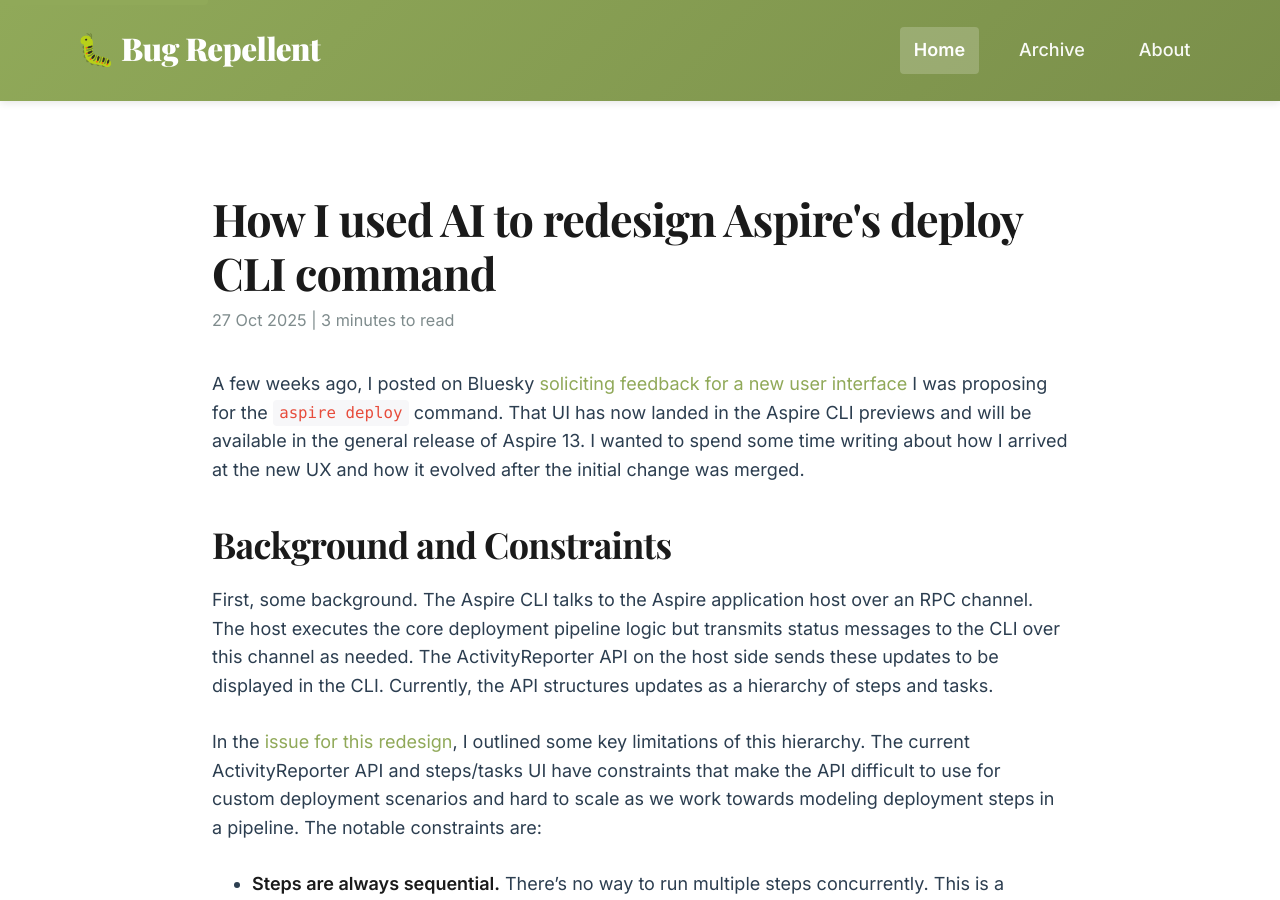
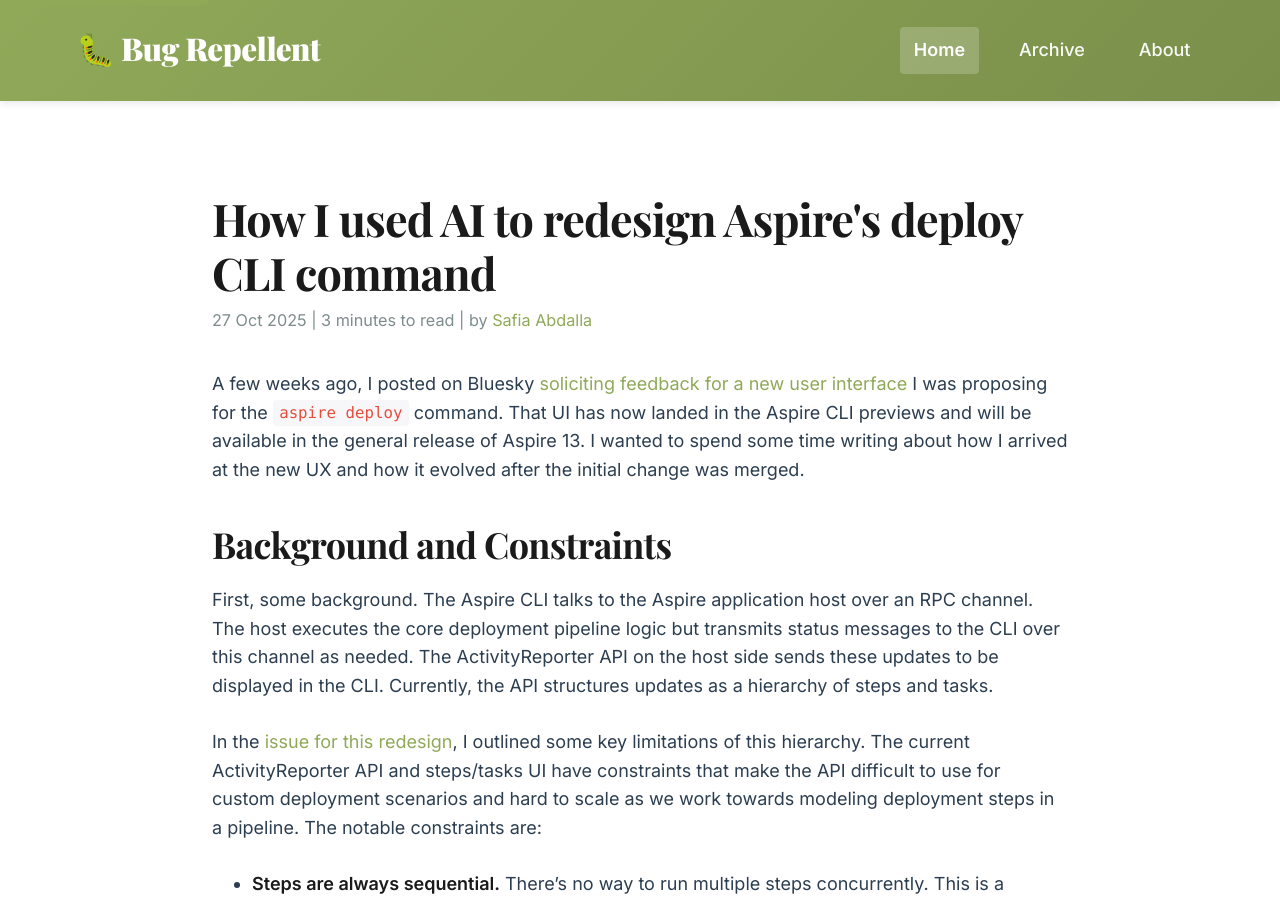
Before and after one commit to jean/blog, a Jekyll site: the page built from index.html, in a window 1280 px wide and 900 px high. Built offline with Jekyll 4.4.1, drawn with Linux system fonts in a browser that asks for light colours; the list of posts is cut into pages by our own code.

Commit message:
Add author to blog posts

```diff
--- a/_layouts/post.html
+++ b/_layouts/post.html
@@ -7,7 +7,8 @@
     <h1 class="post-title">{{ page.title }}</h1>
     <div class="post-date">
       <time datetime="{{ page.date | date_to_xmlschema }}">{{ page.date | date_to_string }}</time> |
-      {% include read-time.html content = page.content %}
+      {% include read-time.html content = page.content %} |
+      by <a href="https://captainsafia.com" target="_blank" rel="noopener noreferrer">Safia Abdalla</a>
     </div>
   </header>
   {{ content }}
--- a/index.html
+++ b/index.html
@@ -14,7 +14,8 @@
       </h1>
       <div class="post-date">
         <time datetime="{{ post.date | date_to_xmlschema }}">{{ post.date | date_to_string }}</time> |
-        {% include read-time.html content = post.content %}
+        {% include read-time.html content = post.content %} |
+        by <a href="https://captainsafia.com" target="_blank" rel="noopener noreferrer">Safia Abdalla</a>
       </div>
     </header>
 
```
